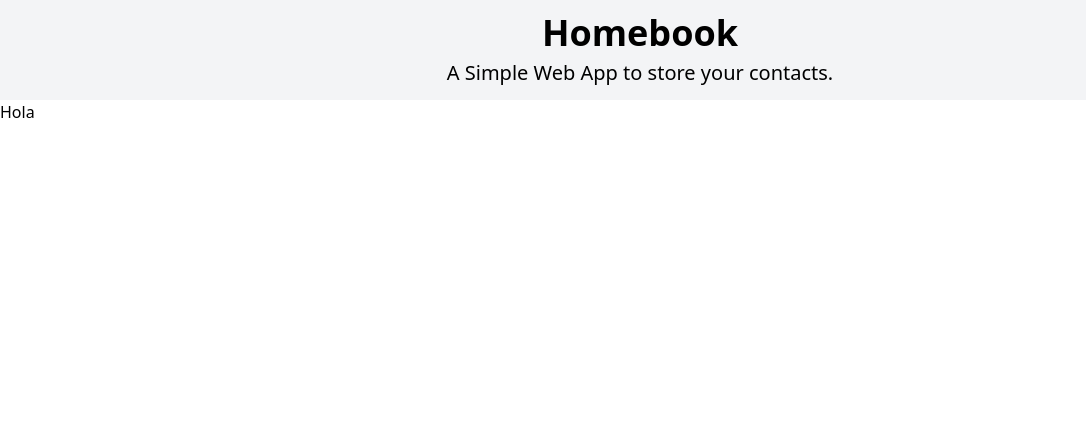
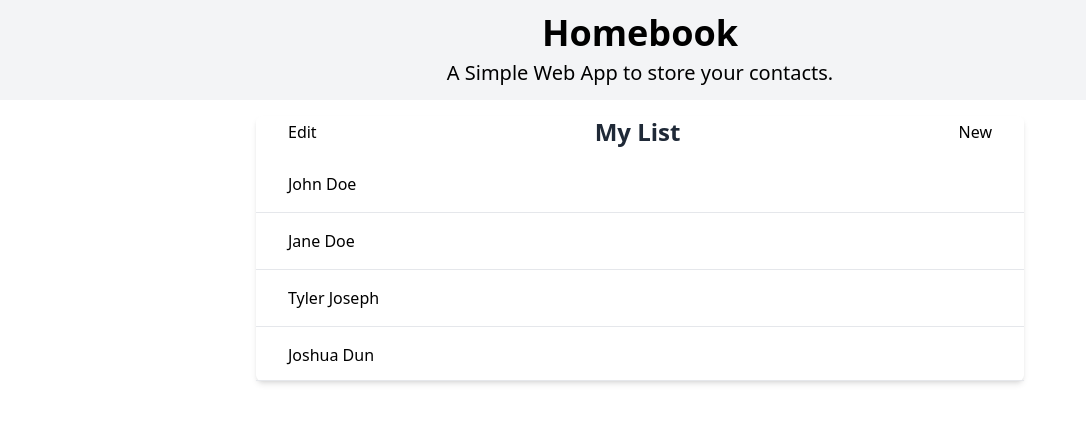
Before and after one commit to Alejandro1709/Homebook, a Next.js app: page / in a window 1280 px wide. Shown: the top 422 px of the page, without its empty margins (0-1086 px from the left). Built offline with nearby package versions, Linux system fonts and the light colour scheme.

Commit message:
Add: Contacts List Base UI

```diff
--- a/pages/index.js
+++ b/pages/index.js
@@ -1,5 +1,40 @@
 import PageLayout from '../components/PageLayout';
 
 export default function Home() {
-  return <PageLayout title='Homebook | Home'>Hola</PageLayout>;
+  return (
+    <PageLayout title='Homebook | Home'>
+      <div className='max-w-screen-md mx-auto'>
+        <section className='py-4'>
+          <div className='bg-white md:shadow-md md:rounded-md'>
+            <header className='flex flex-row justify-between mx-8 border-b pb-2 md:border-0 select-none'>
+              <button>Edit</button>
+              <h2 className='text-2xl font-semibold text-gray-800'>My List</h2>
+              <button>New</button>
+            </header>
+            {/* SearchBar? */}
+            <ul
+              role='list'
+              className='md:divide-y divide-gray-200 h-[225px] overflow-y-auto border-b'
+            >
+              <li className='flex flex-row justify-between items-center py-4 px-8'>
+                John Doe
+              </li>
+              <li className='flex flex-row justify-between items-center py-4 px-8'>
+                Jane Doe
+              </li>
+              <li className='flex flex-row justify-between items-center py-4 px-8'>
+                Tyler Joseph
+              </li>
+              <li className='flex flex-row justify-between items-center py-4 px-8'>
+                Joshua Dun
+              </li>
+              <li className='flex flex-row justify-between items-center py-4 px-8'>
+                Joshua Dun
+              </li>
+            </ul>
+          </div>
+        </section>
+      </div>
+    </PageLayout>
+  );
 }
```
